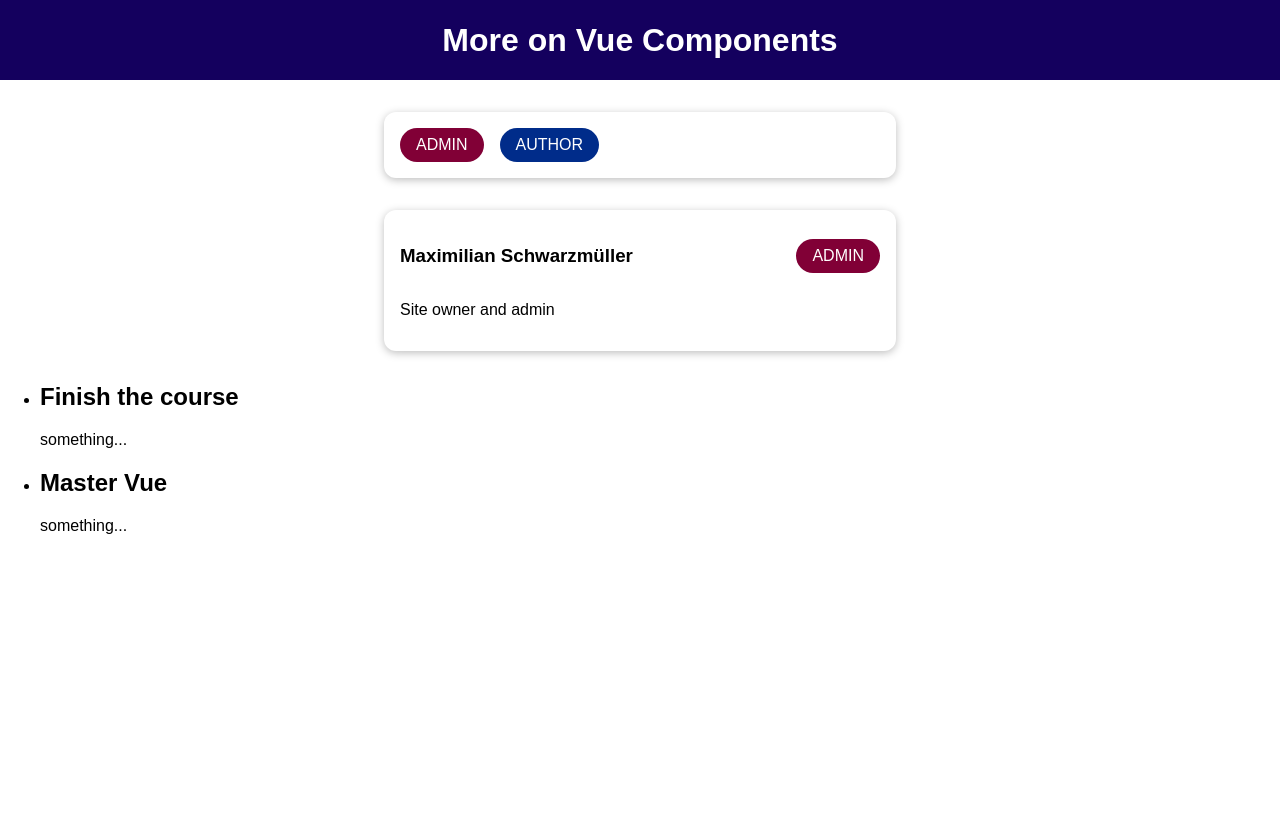
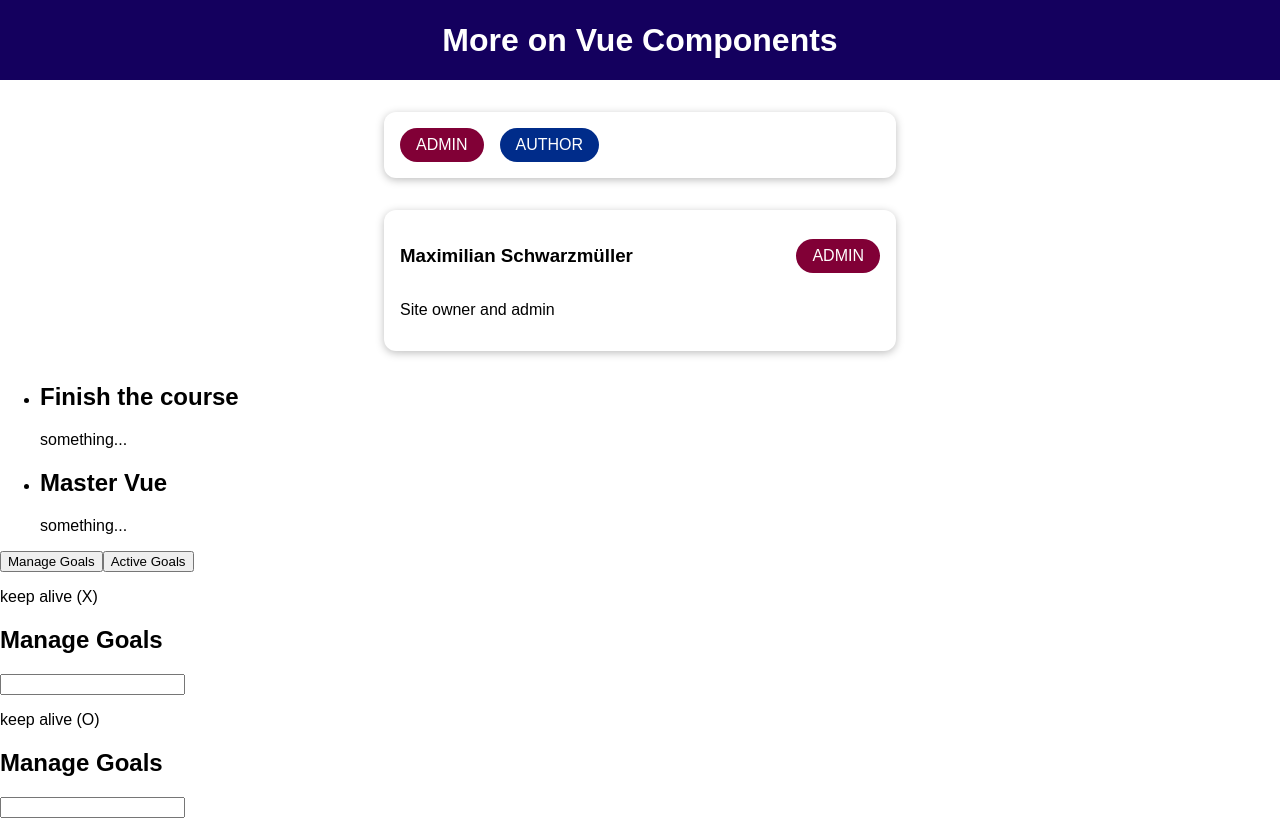
Before and after one commit to junehee1015/Vue, a Vue app in the folder vue-cli-04/: page / in a window 1280 px wide. Built offline with nearby package versions, Linux system fonts and the light colour scheme.

Commit message:
동적 component(component 태그)

```diff
--- a/vue-cli-04/src/App.vue
+++ b/vue-cli-04/src/App.vue
@@ -17,6 +17,24 @@
       <p>{{ slotData['anotherProp'] }}</p>
       <!-- </template> -->
     </slot-data>
+
+    <button @click="setSelectedComponent('manage-goals')">Manage Goals</button>
+    <button @click="setSelectedComponent('active-goals')">Active Goals</button>
+
+    <!-- component가 많아지면 코드가 길어진다. -->
+    <p>keep alive (X)</p>
+    <manage-goals v-if="selectedComponent === 'manage-goals'"></manage-goals>
+    <active-goals v-if="selectedComponent === 'active-goals'"></active-goals>
+
+    <!-- v-if문을 사용하지 않고 동적으로 component를 사용할 수 있다. -->
+    <!-- component 태그에는 항상 is 속성을 포함한다. -->
+    <!-- 다른 component가 활성화 될 때 비활성화 된 component의 data는 제거된다. -->
+    <!-- 하지만 keep-alive 태그를 사용하여 data가 제거되지 않도록 할 수 있다. -->
+    <p>keep alive (O)</p>
+    <keep-alive>
+      <component :is="selectedComponent"></component>
+    </keep-alive>
+
   </div>
 </template>
 
@@ -25,6 +43,8 @@
 import TheHeader from './components/TheHeader.vue';
 import BadgeList from './components/BadgeList.vue';
 import UserInfo from './components/UserInfo.vue';
+import ManageGoals from './components/ManageGoals.vue';
+import ActiveGoals from './components/ActiveGoals.vue';
 
 export default {
   components: {
@@ -33,9 +53,12 @@ export default {
     TheHeader,
     BadgeList,
     UserInfo,
+    ManageGoals,
+    ActiveGoals,
   },
   data() {
     return {
+      selectedComponent: 'manage-goals',
       activeUser: {
         name: 'Maximilian Schwarzmüller',
         description: 'Site owner and admin',
@@ -43,6 +66,11 @@ export default {
       },
     };
   },
+  methods: {
+    setSelectedComponent(cmp) {
+      this.selectedComponent = cmp;
+    }
+  }
 };
 </script>
 
--- /dev/null
+++ b/vue-cli-04/src/components/ActiveGoals.vue
@@ -0,0 +1,6 @@
+<template>
+<!-- 추가 된 모든 활성화 목표를 볼 수 있는 Component -->
+<h2>
+  Active Goals
+</h2>
+</template>
--- /dev/null
+++ b/vue-cli-04/src/components/ManageGoals.vue
@@ -0,0 +1,7 @@
+<template>
+<!-- 사용자가 새 강의 목표를 추가할 수 있는 Component -->
+<div>
+  <h2>Manage Goals</h2>
+  <input type="text" ref="goal">
+</div>
+</template>
```
